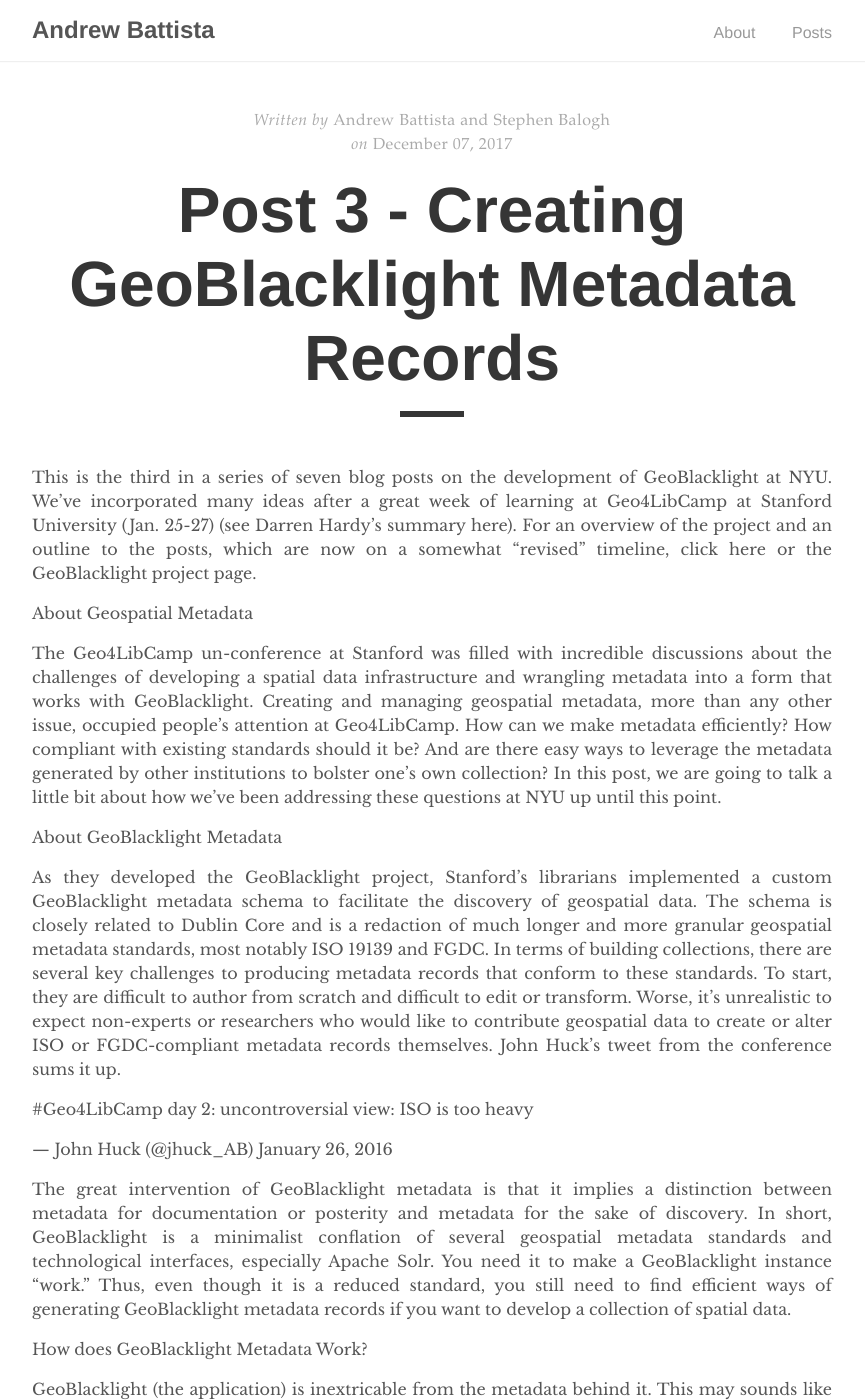
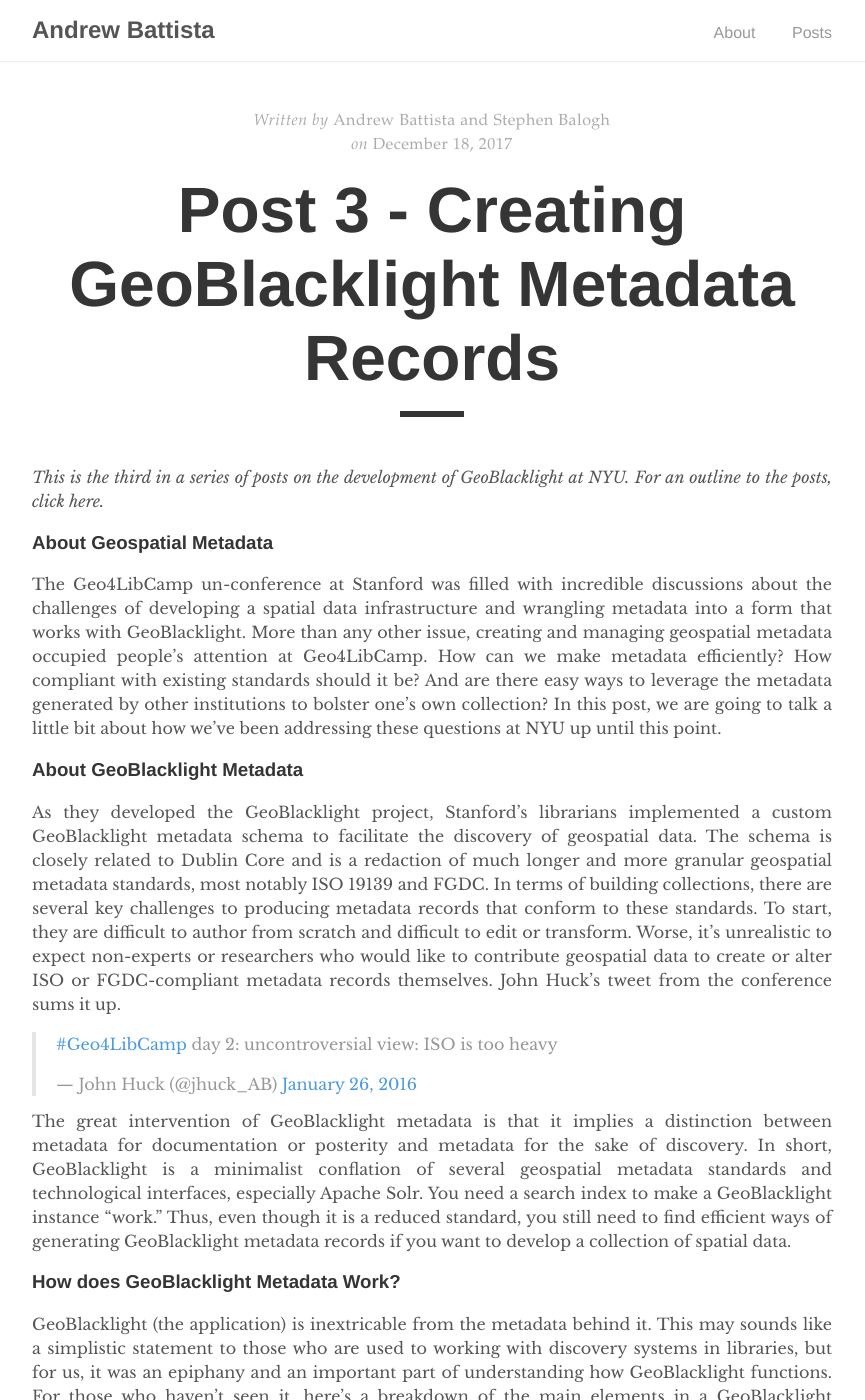
Before and after one commit to andrewbattista/andrewbattista.github.io, a Jekyll site: the page built from _posts/2017-12-18-creating-geoblacklight-metadata.markdown, in a window 1280 px wide and 1400 px high. Shown: the whole window, without its empty margins (208-1073 px from the left). Built offline with Jekyll 4.4.1, drawn with Linux system fonts in a browser that asks for light colours; comment, search, counter and statistics services are not loaded.

Commit message:
more changes

```diff
--- a/_posts/2017-12-18-creating-geoblacklight-metadata.markdown
+++ b/_posts/2017-12-18-creating-geoblacklight-metadata.markdown
@@ -1,28 +1,27 @@
 ---
 layout: post
 title:  "Post 3 - Creating GeoBlacklight Metadata Records"
-date:   2017-12-07 10:48:45 -0500
+date:   2017-12-18 10:48:45 -0500
 author: Andrew Battista and Stephen Balogh
 categories: geoblacklight
 ---
 
-This is the third in a series of seven blog posts on the development of GeoBlacklight at NYU. We’ve incorporated many ideas after a great week of learning at Geo4LibCamp at Stanford University (Jan. 25-27) (see Darren Hardy’s summary here). For an overview of the project and an outline to the posts, which are now on a somewhat “revised” timeline, click here or the GeoBlacklight project page.
+*This is the third in a series of posts on the development of GeoBlacklight at NYU. For an outline to the posts, click here.*
 
-About Geospatial Metadata
+### About Geospatial Metadata
 
-The Geo4LibCamp un-conference at Stanford was filled with incredible discussions about the challenges of developing a spatial data infrastructure and wrangling metadata into a form that works with GeoBlacklight. Creating and managing geospatial metadata, more than any other issue, occupied people’s attention at Geo4LibCamp. How can we make metadata efficiently? How compliant with existing standards should it be? And are there easy ways to leverage the metadata generated by other institutions to bolster one’s own collection? In this post, we are going to talk a little bit about how we’ve been addressing these questions at NYU up until this point.
+The Geo4LibCamp un-conference at Stanford was filled with incredible discussions about the challenges of developing a spatial data infrastructure and wrangling metadata into a form that works with GeoBlacklight. More than any other issue, creating and managing geospatial metadata occupied people’s attention at Geo4LibCamp. How can we make metadata efficiently? How compliant with existing standards should it be? And are there easy ways to leverage the metadata generated by other institutions to bolster one’s own collection? In this post, we are going to talk a little bit about how we’ve been addressing these questions at NYU up until this point.
 
-About GeoBlacklight Metadata
+### About GeoBlacklight Metadata
 
 As they developed the GeoBlacklight project, Stanford’s librarians implemented a custom GeoBlacklight metadata schema to facilitate the discovery of geospatial data. The schema is closely related to Dublin Core and is a redaction of much longer and more granular geospatial metadata standards, most notably ISO 19139 and FGDC. In terms of building collections, there are several key challenges to producing metadata records that conform to these standards. To start, they are difficult to author from scratch and difficult to edit or transform. Worse, it’s unrealistic to expect non-experts or researchers who would like to contribute geospatial data to create or alter ISO or FGDC-compliant metadata records themselves. John Huck’s tweet from the conference sums it up.
 
-#Geo4LibCamp day 2: uncontroversial view: ISO is too heavy
+<blockquote class="twitter-tweet" data-lang="en"><p lang="en" dir="ltr"><a href="https://twitter.com/hashtag/Geo4LibCamp?src=hash&amp;ref_src=twsrc%5Etfw">#Geo4LibCamp</a> day 2: uncontroversial view: ISO is too heavy</p>&mdash; John Huck (@jhuck_AB) <a href="https://twitter.com/jhuck_AB/status/692088768585687041?ref_src=twsrc%5Etfw">January 26, 2016</a></blockquote>
+<script async src="https://platform.twitter.com/widgets.js" charset="utf-8"></script>
 
-— John Huck (@jhuck_AB) January 26, 2016
+The great intervention of GeoBlacklight metadata is that it implies a distinction between metadata for documentation or posterity and metadata for the sake of discovery. In short, GeoBlacklight is a minimalist conflation of several geospatial metadata standards and technological interfaces, especially Apache Solr. You need a search index to make a GeoBlacklight instance “work.” Thus, even though it is a reduced standard, you still need to find efficient ways of generating GeoBlacklight metadata records if you want to develop a collection of spatial data.
 
-The great intervention of GeoBlacklight metadata is that it implies a distinction between metadata for documentation or posterity and metadata for the sake of discovery. In short, GeoBlacklight is a minimalist conflation of several geospatial metadata standards and technological interfaces, especially Apache Solr. You need it to make a GeoBlacklight instance “work.” Thus, even though it is a reduced standard, you still need to find efficient ways of generating GeoBlacklight metadata records if you want to develop a collection of spatial data.
-
-How does GeoBlacklight Metadata Work?
+### How does GeoBlacklight Metadata Work?
 
 GeoBlacklight (the application) is inextricable from the metadata behind it. This may sounds like a simplistic statement to those who are used to working with discovery systems in libraries, but for us, it was an epiphany and an important part of understanding how GeoBlacklight functions. For those who haven’t seen it, here’s a breakdown of the main elements in a GeoBlacklight metadata record:
 
```
